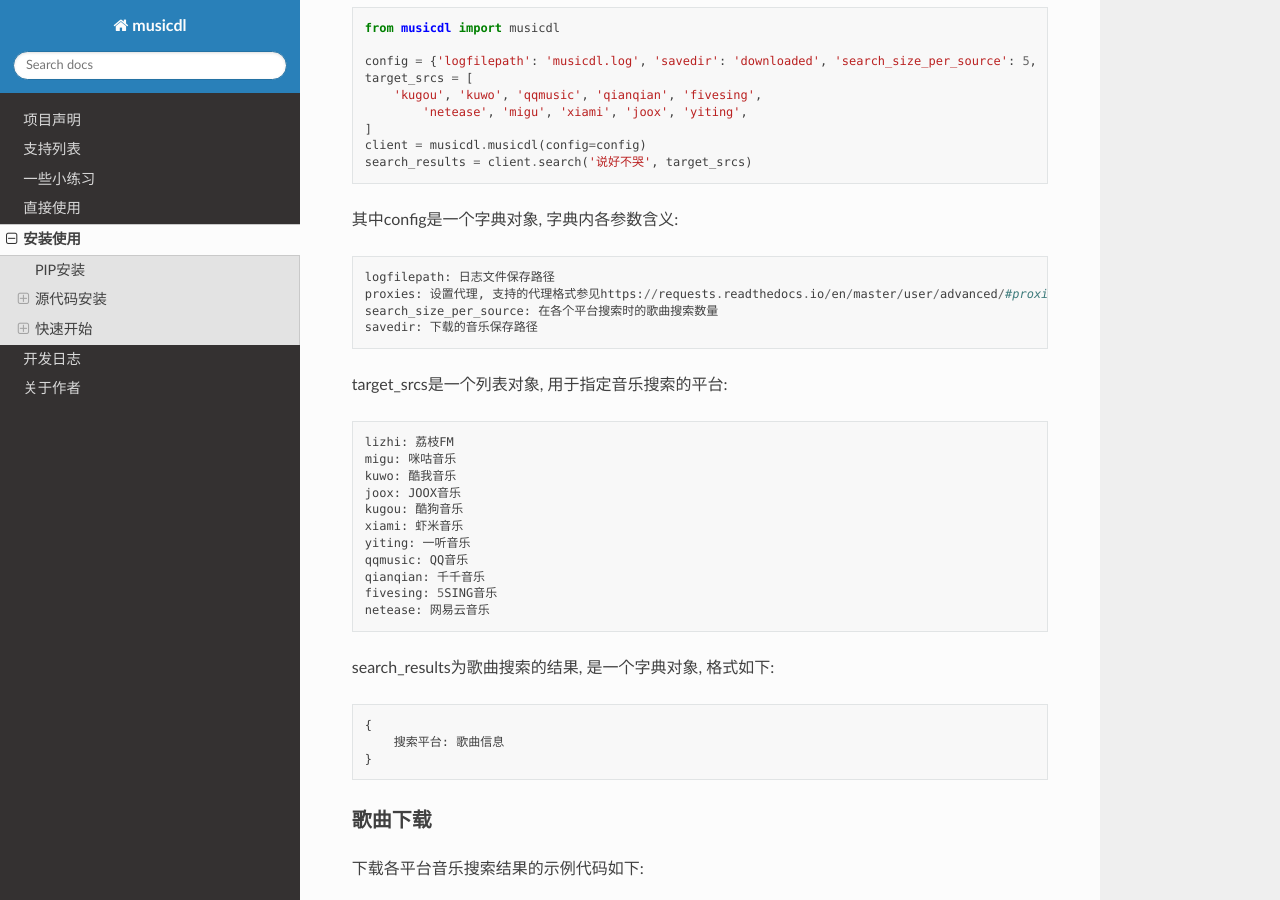
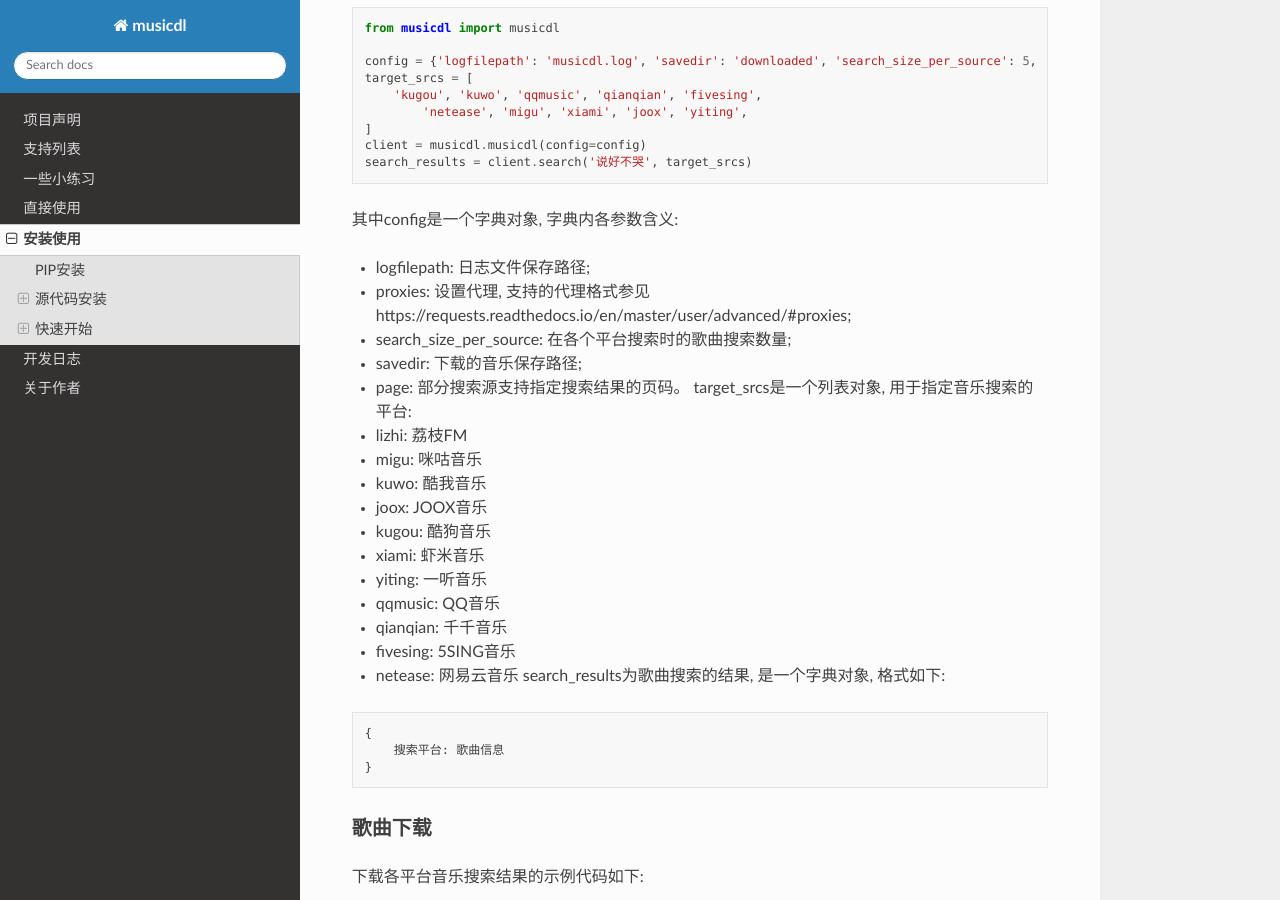
Before and after one commit to CharlesPikachu/musicdl, a Sphinx documentation site: the page built from docs/Installusage.md, in a window 1280 px wide and 900 px high, scrolled down 1119 px. Built offline with Sphinx 7.4.7 and the Read the Docs theme 2.0.0, drawn with Linux system fonts in a browser that asks for light colours; some of the changed text lies outside the part shown.

Commit message:
update to v2.2.5, support specified page in some sources

````diff
--- a/docs/Installusage.md
+++ b/docs/Installusage.md
@@ -47,26 +47,23 @@
 search_results = client.search('说好不哭', target_srcs)
 ```
 其中config是一个字典对象, 字典内各参数含义:
-```
-logfilepath: 日志文件保存路径
-proxies: 设置代理, 支持的代理格式参见https://requests.readthedocs.io/en/master/user/advanced/#proxies
-search_size_per_source: 在各个平台搜索时的歌曲搜索数量
-savedir: 下载的音乐保存路径
-```
+- logfilepath: 日志文件保存路径;
+- proxies: 设置代理, 支持的代理格式参见https://requests.readthedocs.io/en/master/user/advanced/#proxies;
+- search_size_per_source: 在各个平台搜索时的歌曲搜索数量;
+- savedir: 下载的音乐保存路径;
+- page: 部分搜索源支持指定搜索结果的页码。
 target_srcs是一个列表对象, 用于指定音乐搜索的平台:
-```
-lizhi: 荔枝FM
-migu: 咪咕音乐
-kuwo: 酷我音乐
-joox: JOOX音乐
-kugou: 酷狗音乐
-xiami: 虾米音乐
-yiting: 一听音乐
-qqmusic: QQ音乐
-qianqian: 千千音乐
-fivesing: 5SING音乐
-netease: 网易云音乐
-```
+- lizhi: 荔枝FM
+- migu: 咪咕音乐
+- kuwo: 酷我音乐
+- joox: JOOX音乐
+- kugou: 酷狗音乐
+- xiami: 虾米音乐
+- yiting: 一听音乐
+- qqmusic: QQ音乐
+- qianqian: 千千音乐
+- fivesing: 5SING音乐
+- netease: 网易云音乐
 search_results为歌曲搜索的结果, 是一个字典对象, 格式如下:
 ```python
 {
@@ -90,7 +87,7 @@
     client.download(value)
 ```
 当然你也可以自己打印搜索结果, 并自己选择想要下载的歌曲, 例如:
-```
+```python
 print(search_results)
 client.download([search_results['migu'][0]])
 ```
@@ -110,16 +107,14 @@
 client.run(target_srcs)
 ```
 target_srcs是一个列表对象, 用于自定义平台:
-```
-lizhi: 荔枝FM
-migu: 咪咕音乐
-kuwo: 酷我音乐
-joox: JOOX音乐
-kugou: 酷狗音乐
-xiami: 虾米音乐
-yiting: 一听音乐
-qqmusic: QQ音乐
-qianqian: 千千音乐
-fivesing: 5SING音乐
-netease: 网易云音乐
-```
+- lizhi: 荔枝FM
+- migu: 咪咕音乐
+- kuwo: 酷我音乐
+- joox: JOOX音乐
+- kugou: 酷狗音乐
+- xiami: 虾米音乐
+- yiting: 一听音乐
+- qqmusic: QQ音乐
+- qianqian: 千千音乐
+- fivesing: 5SING音乐
+- netease: 网易云音乐
--- a/musicdl/__init__.py
+++ b/musicdl/__init__.py
@@ -5,7 +5,7 @@
 '''url'''
 __url__ = 'https://github.com/CharlesPikachu/musicdl'
 '''version'''
-__version__ = '2.2.4'
+__version__ = '2.2.5'
 '''author'''
 __author__ = 'Charles'
 '''email'''
````
Also changed, not shown: docs/Noninstallusage.md (+5 -6 lines), 7 other files.
